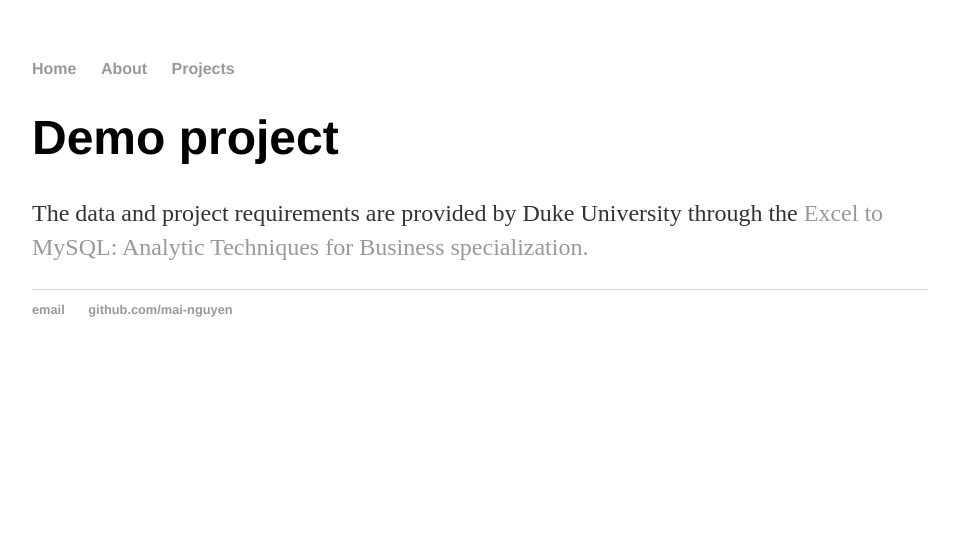
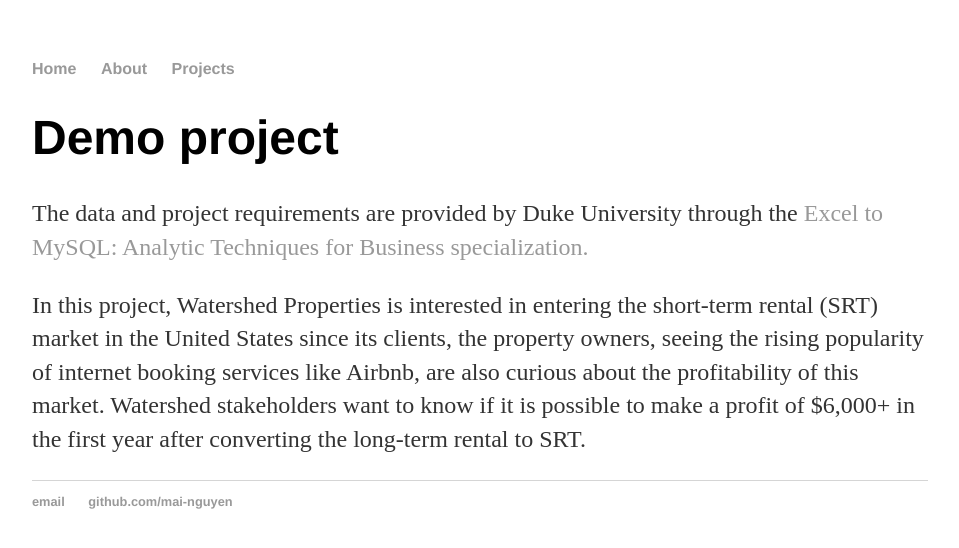
Before and after one commit to mai-nguyen/mai-nguyen.github.io, a Jekyll site: the page built from projects/index.html, in a window 1280 px wide. Shown: the top 548 px of the page, without its empty margins (160-1119 px from the left). Built offline with Jekyll 4.4.1, drawn with Linux system fonts in a browser that asks for light colours.

Commit message:
Update index.html

```diff
--- a/projects/index.html
+++ b/projects/index.html
@@ -7,4 +7,6 @@ published: true
 	<h1>Demo project</h1>
 	<p>The data and project requirements are provided by Duke University through the
 <a href = "https://www.coursera.org/specializations/excel-mysql">Excel to MySQL: Analytic Techniques for Business<a> specialization.</p>
+
+  <p>In this project, Watershed Properties is interested in entering the short-term rental (SRT) market in the United States since its clients, the property owners, seeing the rising popularity of internet booking services like Airbnb, are also curious about the profitability of this market. Watershed stakeholders want to know if it is possible to make a profit of $6,000+ in the first year after converting the long-term rental to SRT.</p>
 </div><!-- /.blurb -->
```
